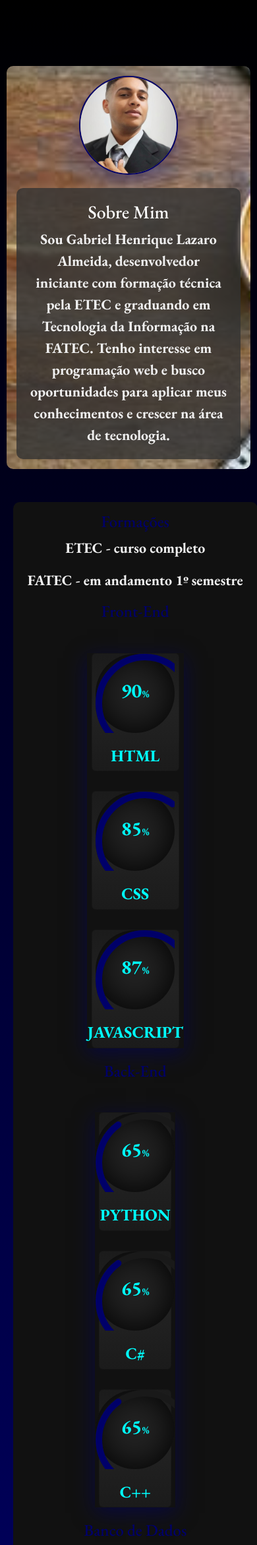
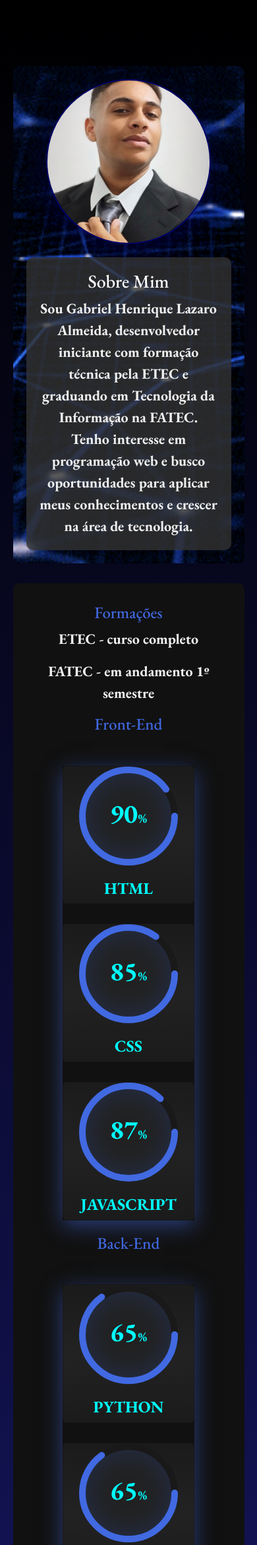
Before and after one commit to gabsact4/gabriel-lazaro, a PHP site: page / in a window 390 px wide. Shown: the top 2342 px of the page at 66% size. Run offline with PHP 8.4, Linux system fonts and the light colour scheme.

Commit message:
melhorando e trabalhando com cores no meu portifolio

```diff
--- a/src/portifolio/css/style.css
+++ b/src/portifolio/css/style.css
@@ -7,7 +7,7 @@
 }
 
 body {
-    background-image: linear-gradient(black, #000069, #00007d) !important;
+    background-image: linear-gradient(black,#191970, #000069) !important;
     font-family: "EB Garamond", serif !important;
 }
 
@@ -16,7 +16,7 @@
     display: flex;
     justify-content: space-between;
     align-items: center;
-    background-color:#4F4F4F;
+    background-color:#191970 ;
     padding: 15px 30px;
 }
 
@@ -33,14 +33,14 @@
 }
 
 .link {
-    color: #000069;
+    color: #00BFFF;
     text-decoration: none;
     font-weight: bold;
     font-size: 18px;
 }
 
 .link:hover {
-    color: white;
+    color: #00FFFF;
 }
 
 #img {
@@ -96,7 +96,8 @@
   text-align: center;
   transition: color 0.3s, transform 0.3s;
   background-color: #000;
-  border-radius: 4px;
+  border-radius: 10px;
+  border-color: purple;
 }
 
 .lgit:hover {
@@ -112,7 +113,7 @@
   justify-content: center;
   gap: 40px;
   width: 90%;
-  background-image: url('./img/back.jpg');
+  background-image: url('./img/background.gif');
   background-size: cover;
   background-position: center;
   background-repeat: no-repeat;
@@ -153,9 +154,9 @@
     width: 90%;
     min-height: 400px;
     background-color: #111;
-    margin: 50px 0 30px 20px;
+    margin: 20px auto;
     border-radius: 10px;
-    color: #000069;
+    color:#4169E1;
     font-family: "EB Garamond", serif;
     padding: 30px;
     overflow: auto;
@@ -312,12 +313,12 @@
   border-radius: 10px;
   margin: 20px auto;
   overflow: hidden;
-  border: 2px solid #000069;
+  border: 2px solid #6A5ACD;
   transition: background-color 0.3s, transform 0.2s;
 }
 
 .container-circular {
-    box-shadow: 0 8px 30px rgba(0, 0, 105, 0.5);
+    box-shadow: 0 8px 30px rgba(65, 105, 225, 0.5);
     display: inline-flex;
     flex-wrap: wrap;
     gap: 30px;
@@ -354,7 +355,7 @@
     display: flex;
     justify-content: center;
     align-items: center;
-    box-shadow: inset 0 0 50px #000;
+    box-shadow: inset 0 0 50px rgba(40, 70, 150, 0.5);
   }
 
   .percent .num h2 {
@@ -398,34 +399,34 @@
 
   .circular-bar.html svg circle:nth-child(2) {
     stroke-dashoffset: calc(440 - (440 * 90) / 100);
-    stroke: #000069;
+    stroke:#4169E1;
   }
   .circular-bar.css svg circle:nth-child(2) {
     stroke-dashoffset: calc(440 - (440 * 85) / 100);
-    stroke: #000069;
+    stroke: #4169E1;
   }
   .circular-bar.javascript svg circle:nth-child(2) {
     stroke-dashoffset: calc(440 - (440 * 87) / 100);
-    stroke: #000069;
+    stroke: #4169E1;
   }
   .circular-bar.python svg circle:nth-child(2) {
     stroke-dashoffset: calc(440 - (440 * 65) / 100);
-    stroke: #000069;
+    stroke: #4169E1;
   }
 
   .circular-bar.cs svg circle:nth-child(2) {
     stroke-dashoffset: calc(440 - (440 * 65) / 100);
-    stroke: #000069;
+    stroke: #4169E1;
   }
 
   .circular-bar.cmm svg circle:nth-child(2) {
     stroke-dashoffset: calc(440 - (440 * 65) / 100);
-    stroke: #000069;
+    stroke: #4169E1;
   }
 
   .circular-bar.mysql svg circle:nth-child(2) {
     stroke-dashoffset: calc(440 - (440 * 65) / 100);
-    stroke: #000069;
+    stroke: #4169E1;
   }
 
   @media (max-width: 992px) {
@@ -434,6 +435,8 @@
       gap: 20px;
       padding: 20px;
       text-align: center;
+      align-items: center;
+      justify-content: center;
     }
 
     .imagem img {
@@ -447,12 +450,12 @@
     .nav-links {
       gap: 10px;
       flex-direction: column;
-      align-items: flex-end;
+      align-items: center; /* centraliza os links */
     }
 
     #navbar {
       flex-direction: column;
-      align-items: flex-start;
+      align-items: center; /* centraliza o conteúdo do navbar */
       display: none;
     }
 
@@ -467,68 +470,3 @@
       align-items: center;
     }
   }
-
-  @media (max-width: 768px) {
-    .logo {
-      font-size: 18px;
-    }
-
-    .link {
-      font-size: 16px;
-    }
-
-    .box, .box2, .box3, .box4, .box5 {
-      width: 95%;
-      padding: 15px;
-    }
-
-    .carousel-item {
-      height: auto;
-    }
-
-    .carousel-inner img {
-      max-height: 250px;
-    }
-
-    .circular-bar {
-      width: 90%;
-      height: auto;
-    }
-
-    .percent {
-      width: 120px;
-      height: 120px;
-    }
-
-    svg {
-      width: 120px;
-      height: 120px;
-    }
-  }
-
-  @media (max-width: 480px) {
-    .link {
-      font-size: 14px;
-    }
-
-    .logo {
-      font-size: 16px;
-    }
-
-    #img, .imagem img {
-      width: 150px;
-      height: 150px;
-    }
-
-    .percent .num h2 {
-      font-size: 30px;
-    }
-
-    .percent .num h2 span {
-      font-size: 16px;
-    }
-
-    .box4 form {
-      padding: 20px;
-    }
-  }
```
Also changed, not shown: src/portifolio/index.html (+17 -17 lines), src/portifolio/css/img/background.gif (added).
